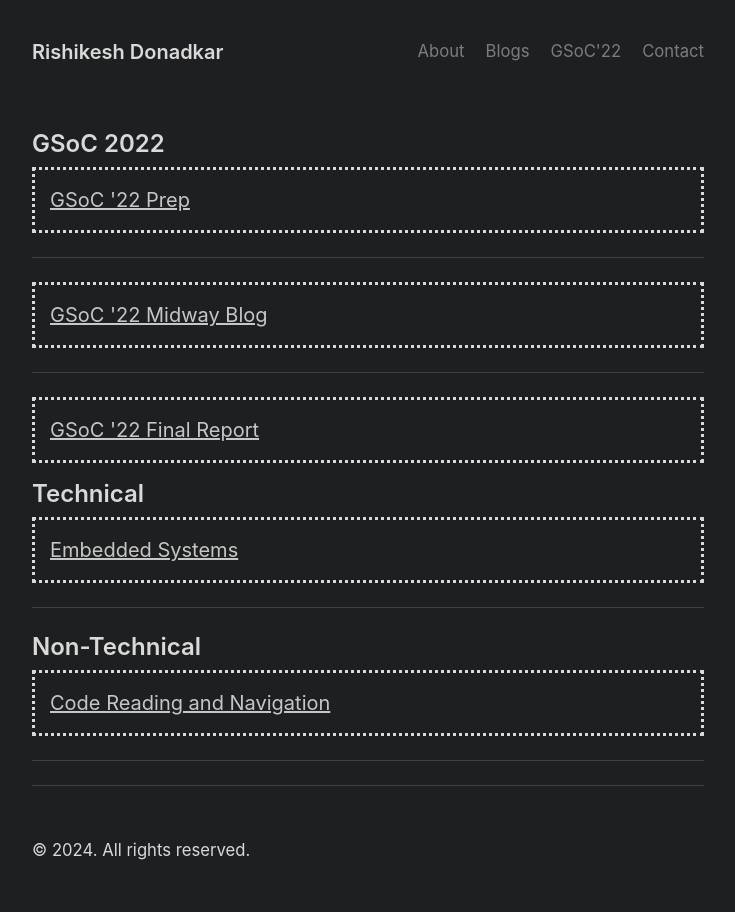
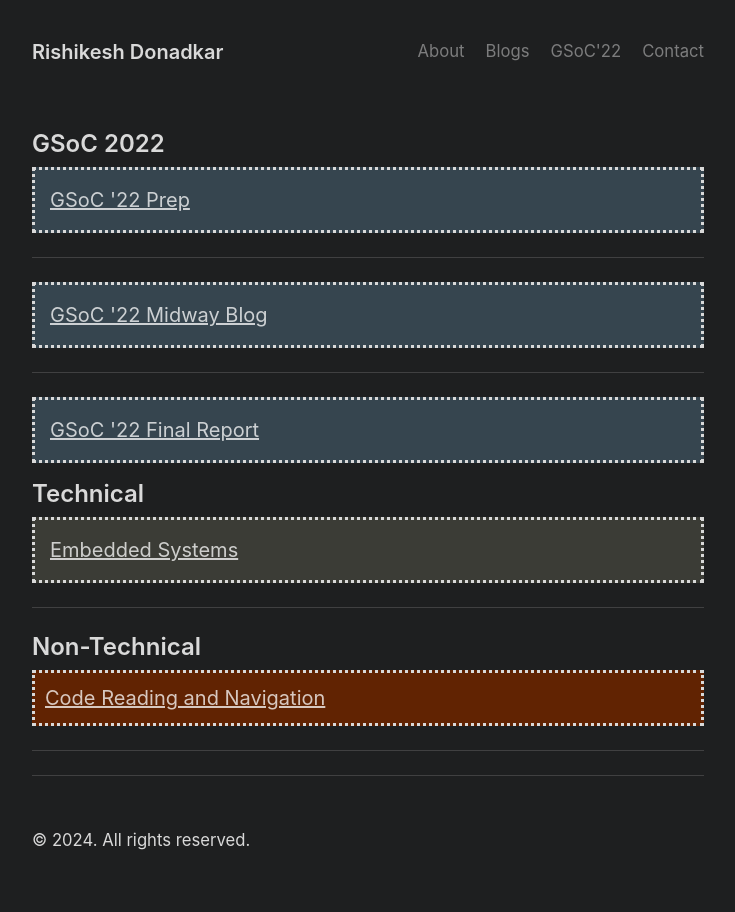
Before and after one commit to RISHI27-dot/rishi27-dot.github.io, a Jekyll site: the page built from blog.md, in a window 1280 px wide. Shown: the whole page, without its empty margins (272-1007 px from the left). Built offline with Jekyll 4.4.1, drawn with Linux system fonts in a browser that asks for light colours.

Commit message:
Change color in blogs

```diff
--- a/blog.md
+++ b/blog.md
@@ -2,29 +2,29 @@
 layout: default
 ---
 ## GSoC 2022
-<div style="background-color:#fffff;padding:15px;border-style: dotted">
+<div style="background-color:#36454F;padding:15px;border-style: dotted">
 	<a href="/gsoc/selection_prep">GSoC '22 Prep</a>
 </div>
 <hr>
-<div style="background-color:#fffff;padding:15px;border-style: dotted">
+<div style="background-color:#36454F;padding:15px;border-style: dotted">
 	<a href="/midway_blog/home">GSoC '22 Midway Blog</a>
 </div>
 <hr>
-<div style="background-color:#fffff;padding:15px;border-style: dotted">
+<div style="background-color:#36454F;padding:15px;border-style: dotted">
 	<a href="/final_report/home">GSoC '22 Final Report</a>
 </div>
 
 ## Technical
 
-<div style="background-color:#fffff;padding:15px;border-style: dotted">
+<div style="background-color:#3b3c36;padding:15px;border-style: dotted">
 	<a href="/blogs/technical/embedded_systems.md">Embedded Systems</a>
 </div>
 <hr>
 
 ## Non-Technical
 
-<div style="background-color:#fffff
-;padding:15px;border-style: dotted">
+<div style="background-color:#612302
+;padding:10px;border-style: dotted">
 	<a href="/blogs/non-technical/code_navigation_and_reading.md">Code Reading and Navigation</a>
 </div>
 <hr>
```
